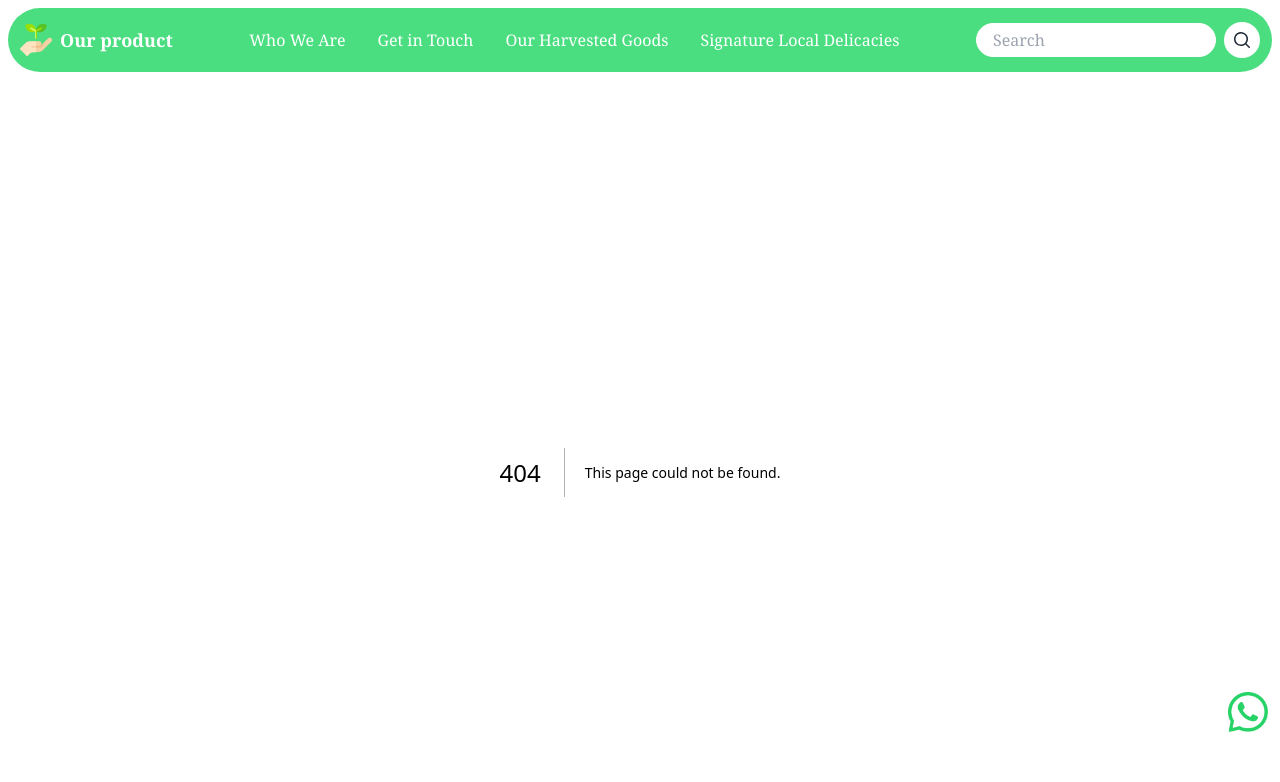
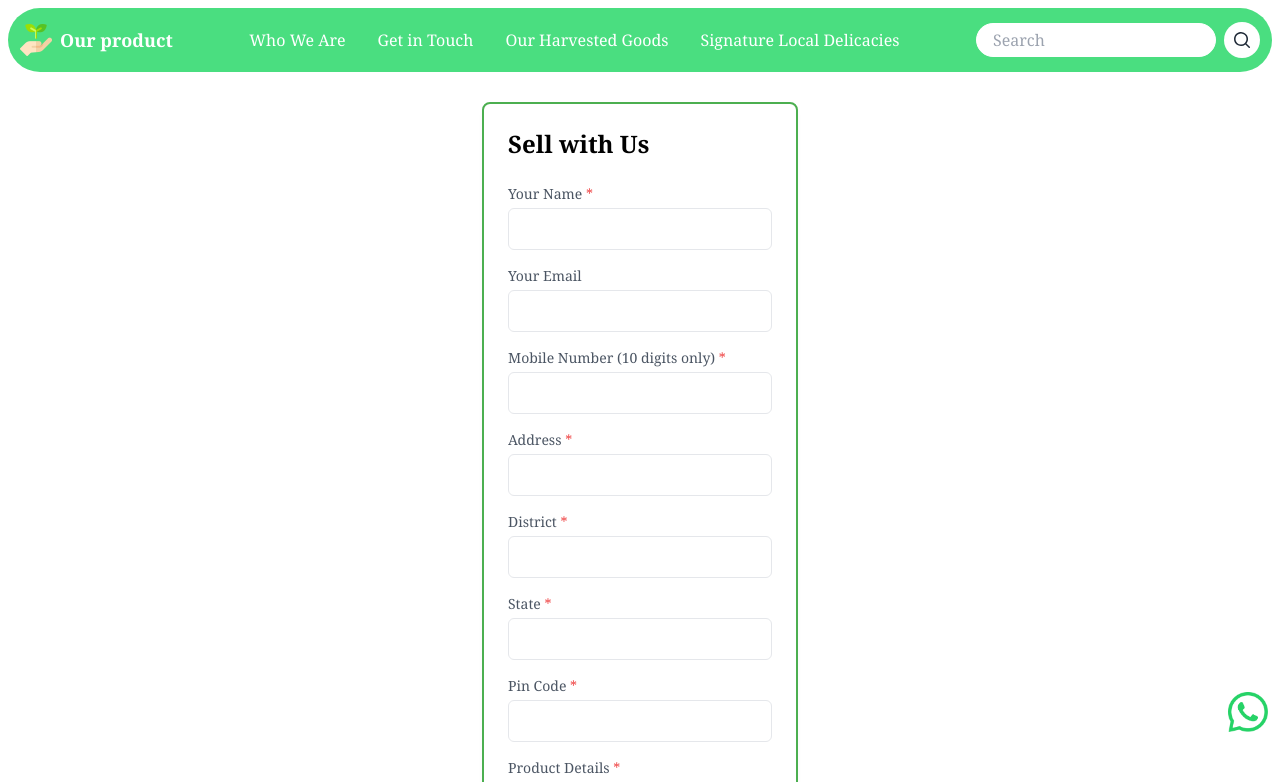
Before and after one commit to GayathriCodes2/THENNAVAN-UI, a Next.js app: page /sellwithus in a window 1280 px wide. Before the commit this address had no page. Shown: the top 782 px of the page. Built offline with nearby package versions, Linux system fonts and the light colour scheme.

Commit message:
Added sell with us page

```diff
--- a/app/layout.js
+++ b/app/layout.js
@@ -4,7 +4,7 @@ import Header from '@components/header';
 import '@styles/global.css';
 
 export const metadata = {
-  title: 'Our products',
+  title: 'Thennavan store',
   description: 'Generated by create next app',
 };
 
--- a/app/page.js
+++ b/app/page.js
@@ -1,6 +1,5 @@
 import HomeProfileImage from '@components/homeProfileImage';
 import HomepageListCard from '@components/homePageListCard';
-import SeeMoreButton from '@components/button';
 import Carousel from '@components/banner';
 import React from 'react';
 
--- /dev/null
+++ b/app/sellwithus/page.js
@@ -0,0 +1,14 @@
+// pages/sell-with-us.js
+
+import React from 'react';
+import SellWithUsForm from '@components/SellWithUsForm';
+
+const SellWithUsPage = () => {
+  return (
+    <div className="min-h-screen flex items-center justify-center">
+      <SellWithUsForm />
+    </div>
+  );
+};
+
+export default SellWithUsPage;
--- a/components/button.jsx
+++ /dev/null
@@ -1,15 +0,0 @@
-// components/SeeMoreButton.js
-import Link from 'next/link';
-import React from 'react';
-
-const SeeMoreButton = ({ to }) => {
-  return (
-    <Link href={to}>
-      <div className="border-black border bg-black text-white w-28 hover:bg-white hover:text-black transition-all font-bold py-2 px-4 rounded">
-        See More
-      </div>
-    </Link>
-  );
-};
-
-export default SeeMoreButton;
--- a/components/footer.jsx
+++ b/components/footer.jsx
@@ -9,7 +9,7 @@ const Footer = () => {
         {/* Navigation Links */}
         <div className="mb-4 md:mb-0 flex flex-col items-center md:flex-row">
           <a href="/get-in-touch" className="footer-link hover:bg-green-500 transition-all rounded p-2 mb-2 md:mb-0">Get in Touch</a>
-          <a href="/sell-with-us" className="footer-link hover:bg-green-500 transition-all rounded p-2 mb-2 md:mb-0">Sell with Us</a>
+          <a href="/sellwithus" className="footer-link hover:bg-green-500 transition-all rounded p-2 mb-2 md:mb-0">Sell with Us</a>
           <a href="/terms-and-conditions" className="footer-link hover:bg-green-500 transition-all rounded p-2 mb-2 md:mb-0">Terms & Conditions</a>
           <a href="/reviews" className="footer-link hover:bg-green-500 transition-all rounded p-2 mb-2 md:mb-0">Reviews</a>
           <a href="/blog" className="footer-link hover:bg-green-500 transition-all rounded p-2 mb-2 md:mb-0">Blog</a>
--- /dev/null
+++ b/components/sellWithUsForm.jsx
@@ -0,0 +1,213 @@
+// components/SellWithUsForm.js
+"use client"
+import React, { useState } from 'react';
+
+const SellWithUsForm = () => {
+    const [sellerName, setSellerName] = useState('');
+    const [sellerEmail, setSellerEmail] = useState('');
+    const [mobileNumber, setMobileNumber] = useState('');
+    const [address, setAddress] = useState('');
+    const [district, setDistrict] = useState('');
+    const [state, setState] = useState('');
+    const [pincode, setPincode] = useState('');
+    const [productDetails, setProductDetails] = useState('');
+
+    const handleMobileNumberChange = (e) => {
+        const input = e.target.value.replace(/\D/g, ''); // Remove non-numeric characters
+        setMobileNumber(input.slice(0, 10)); // Limit to 10 digits
+    };
+
+    const handleEmailChange = (e) => {
+        setSellerEmail(e.target.value.trim()); // Remove leading and trailing whitespaces
+    };
+
+    const handlePincodeChange = (e) => {
+        const input = e.target.value.replace(/\D/g, ''); // Remove non-numeric characters
+        setPincode(input.slice(0, 6)); // Limit to 6 digits
+    };
+
+    const handleSubmit = (e) => {
+        e.preventDefault();
+
+        // Validate mobile number format (10 digits only)
+        if (mobileNumber.length !== 10) {
+            alert('Please enter a valid 10-digit mobile number.');
+            return;
+        }
+        // Validate pin code format (6 digits only)
+        if (pincode.length !== 6) {
+            alert('Please enter a valid 6-digit pin code.');
+            return;
+        }
+        // Validate email format
+        const emailPattern = /^[^\s@]+@[^\s@]+\.[^\s@]+$/;
+        if (!emailPattern.test(sellerEmail)) {
+            alert('Please enter a valid email address.');
+            return;
+        }
+
+        // Collect form data
+        const whatsappMessage = `
+New form submission:
+Name: ${sellerName}
+Email: ${sellerEmail}
+Mobile Number: ${mobileNumber}
+Address: ${address}
+District: ${district}
+State: ${state}
+Pin Code: ${pincode}
+Product Details: ${productDetails}
+`;
+
+        // Construct WhatsApp link
+        const whatsappLink = `https://wa.me/9092993545?text=${encodeURIComponent(whatsappMessage)}`;
+
+        // Open WhatsApp link in a new tab
+        window.open(whatsappLink, '_blank');
+
+        // Clear form fields after submission
+        setSellerName('');
+        setSellerEmail('');
+        setMobileNumber('');
+        setAddress('');
+        setDistrict('');
+        setState('');
+        setPincode('');
+        setProductDetails('');
+    };
+
+    return (
+        <div className="max-w-xl mx-auto mt-8 p-6 bg-white shadow-md rounded-md" style={{ outline: '2px solid #4CAF50' }}>
+            <h2 className="text-2xl font-semibold mb-6">Sell with Us</h2>
+
+            <form onSubmit={handleSubmit} target="_blank">
+                <div className="mb-4">
+                    <label htmlFor="sellerName" className="block text-sm font-medium text-gray-600">
+                        Your Name <span className="text-red-500">*</span>
+                    </label>
+                    <input
+                        type="text"
+                        id="sellerName"
+                        name="sellerName"
+                        value={sellerName}
+                        onChange={(e) => setSellerName(e.target.value)}
+                        className="mt-1 p-2 w-full border rounded-md"
+                        required
+                    />
+                </div>
+
+                <div className="mb-4">
+                    <label htmlFor="sellerEmail" className="block text-sm font-medium text-gray-600">
+                        Your Email
+                    </label>
+                    <input
+                        type="email"
+                        id="sellerEmail"
+                        name="sellerEmail"
+                        value={sellerEmail}
+                        onChange={handleEmailChange}
+                        className="mt-1 p-2 w-full border rounded-md"
+                    />
+                </div>
+
+                <div className="mb-4">
+                    <label htmlFor="mobileNumber" className="block text-sm font-medium text-gray-600">
+                        Mobile Number (10 digits only) <span className="text-red-500">*</span>
+                    </label>
+                    <input
+                        type="tel"
+                        id="mobileNumber"
+                        name="mobileNumber"
+                        value={mobileNumber}
+                        onChange={handleMobileNumberChange}
+                        className="mt-1 p-2 w-full border rounded-md"
+                        required
+                    />
+                </div>
+
+                <div className="mb-4">
+                    <label htmlFor="address" className="block text-sm font-medium text-gray-600">
+                        Address <span className="text-red-500">*</span>
+                    </label>
+                    <input
+                        type="text"
+                        id="address"
+                        name="address"
+                        value={address}
+                        onChange={(e) => setAddress(e.target.value)}
+                        className="mt-1 p-2 w-full border rounded-md"
+                        required
+                    />
+                </div>
+
+                <div className="mb-4">
+                    <label htmlFor="district" className="block text-sm font-medium text-gray-600">
+                        District <span className="text-red-500">*</span>
+                    </label>
+                    <input
+                        type="text"
+                        id="district"
+                        name="district"
+                        value={district}
+                        onChange={(e) => setDistrict(e.target.value)}
+                        className="mt-1 p-2 w-full border rounded-md"
+                        required
+                    />
+                </div>
+
+                <div className="mb-4">
+                    <label htmlFor="state" className="block text-sm font-medium text-gray-600">
+                        State <span className="text-red-500">*</span>
+                    </label>
+                    <input
+                        type="text"
+                        id="state"
+                        name="state"
+                        value={state}
+                        onChange={(e) => setState(e.target.value)}
+                        className="mt-1 p-2 w-full border rounded-md"
+                        required
+                    />
+                </div>
+
+                <div className="mb-4">
+                    <label htmlFor="pincode" className="block text-sm font-medium text-gray-600">
+                        Pin Code <span className="text-red-500">*</span>
+                    </label>
+                    <input
+                        type="text"
+                        id="pincode"
+                        name="pincode"
+                        value={pincode}
+                        className="mt-1 p-2 w-full border rounded-md"
+                        onChange={handlePincodeChange}
+                        required
+                    />
+                </div>
+
+                <div className="mb-4">
+                    <label htmlFor="productDetails" className="block text-sm font-medium text-gray-600">
+                        Product Details <span className="text-red-500">*</span>
+                    </label>
+                    <textarea
+                        id="productDetails"
+                        name="productDetails"
+                        value={productDetails}
+                        onChange={(e) => setProductDetails(e.target.value)}
+                        className="mt-1 p-2 w-full border rounded-md"
+                        rows="4"
+                        required
+                    />
+                </div>
+
+                <button
+                    type="submit"
+                    className="border-black border bg-black text-white w-28 hover:bg-white hover:text-black transition-all font-bold py-2 px-4 rounded">
+                    Submit
+                </button>
+            </form>
+        </div>
+    );
+};
+
+export default SellWithUsForm;
```
